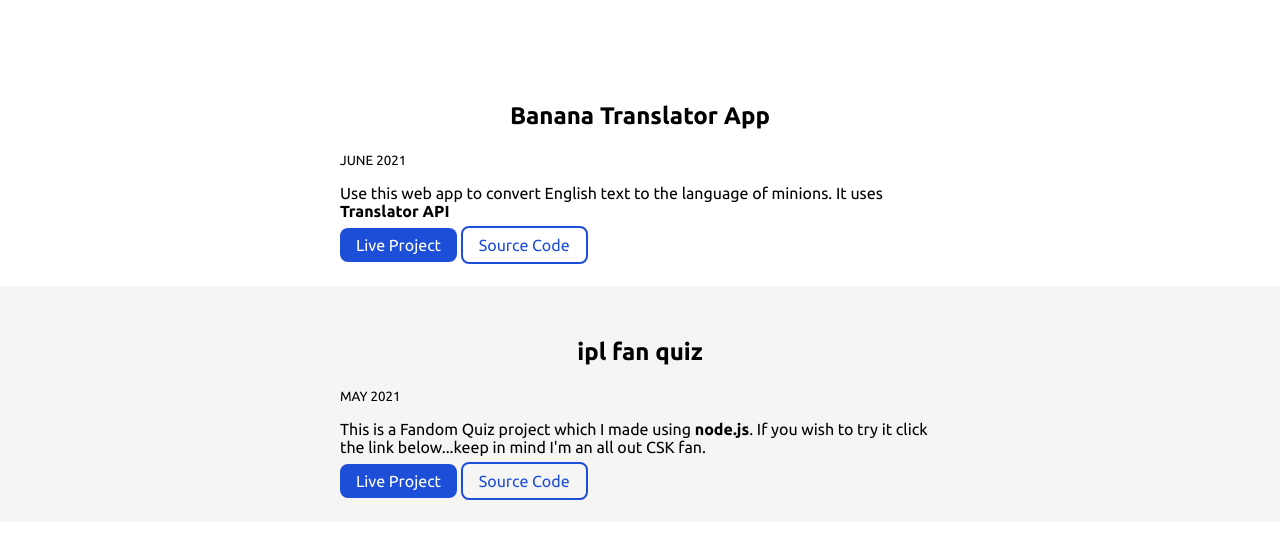
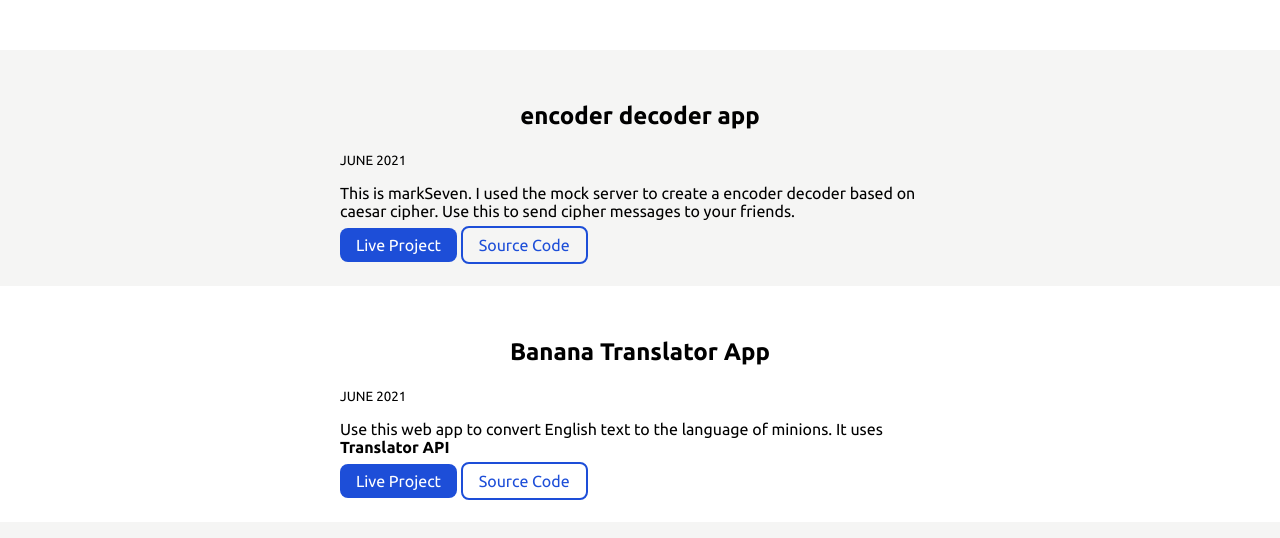
Before and after one commit to rkapoor10/ritikkapoor-portfolio, a plain HTML site: page projects.html in a window 1280 px wide. Shown: the part 550-1088 px from the top of the page. Drawn offline with Linux system fonts and the light colour scheme.

Commit message:
edit: project added

```diff
--- a/projects.html
+++ b/projects.html
@@ -31,6 +31,19 @@
     </header>
 
     <!-- projects -->
+    <section class="section ow">
+        <div class="container container-center">
+
+            <h1>encoder decoder app</h1>
+            <small>JUNE 2021</small>
+            <p>This is markSeven. I used the mock server to create a encoder decoder based on caesar cipher. Use this to send cipher messages to your friends.</p>
+            <a class="link link-primary" href="https://encodedecode.netlify.app/index.html" target="_blank">Live
+                Project</a>
+            <a class="link link-secondary" href="https://github.com/rkapoor10/encode-decode-app" target="_blank">Source Code</a>
+
+        </div>
+    </section>
+
     <section class="section">
         <div class="container container-center">
             <h1>Banana Translator App</h1>
```
